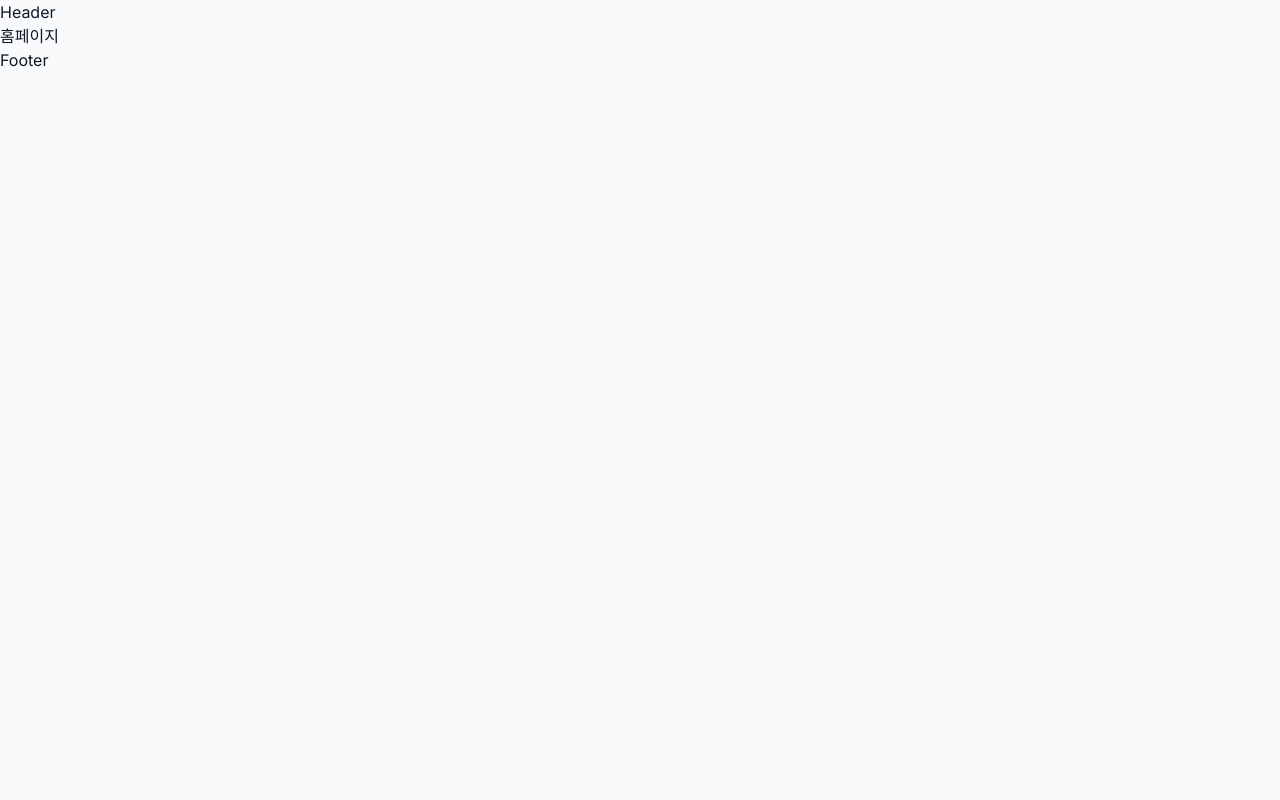
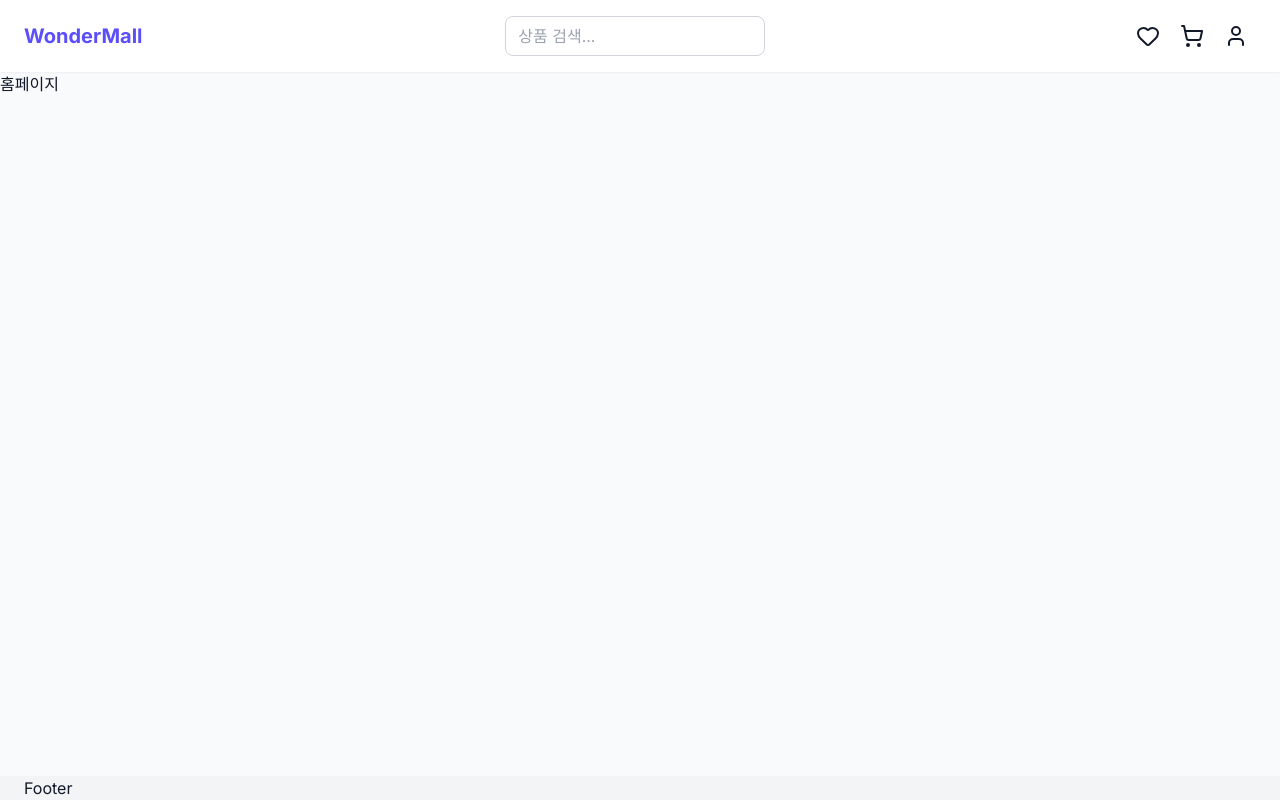
Before and after one commit to SanginJeong/wm, a React (Vite) app in the folder apps/web/: page / in a window 1280 px wide. Built offline with nearby package versions, Linux system fonts and the light colour scheme.

Commit message:
feat: Header & Layout

```diff
--- a/apps/web/src/components/layout/Header.tsx
+++ b/apps/web/src/components/layout/Header.tsx
@@ -1,7 +1,47 @@
-import React from "react";
+import styled from "@emotion/styled";
+import { Link } from "react-router";
+import { IconLink, Input, theme } from "@wondermall/ui";
+import { HeartIcon, LogInIcon, ShoppingCartIcon, UserIcon } from "lucide-react";
+
+const StyledHeaderContent = styled.div`
+  display: flex;
+  justify-content: space-between;
+  align-items: center;
+  padding: ${({ theme }) => theme.spacing[4]} 0;
+`;
+
+const StyledTitle = styled(Link)`
+  font-size: ${({ theme }) => theme.typography.fontSize.xl};
+  font-weight: ${({ theme }) => theme.typography.fontWeight.bold};
+  color: ${({ theme }) => theme.colors.primary[500]};
+  text-decoration: none;
+`;
+
+const StyledAuthActions = styled.div`
+  display: flex;
+  align-items: center;
+  gap: ${({ theme }) => theme.spacing[1]};
+`;
 
 const Header = () => {
-  return <header>Header</header>;
+  const isLoggedIn = true;
+
+  return (
+    <StyledHeaderContent>
+      <StyledTitle to="/">WonderMall</StyledTitle>
+      <Input placeholder="상품 검색..." />
+
+      {isLoggedIn ? (
+        <StyledAuthActions>
+          <IconLink to="/mypage/wishlist" icon={<HeartIcon />} />
+          <IconLink to="/mypage/cart" icon={<ShoppingCartIcon />} />
+          <IconLink to="/mypage" icon={<UserIcon />} />
+        </StyledAuthActions>
+      ) : (
+        <IconLink to="/auth/login" icon={<LogInIcon />} />
+      )}
+    </StyledHeaderContent>
+  );
 };
 
 export default Header;
--- a/apps/web/src/components/layout/Layout.tsx
+++ b/apps/web/src/components/layout/Layout.tsx
@@ -1,15 +1,57 @@
+import styled from "@emotion/styled";
 import { Header, Footer } from "@/components/layout";
 import { Outlet } from "react-router";
 
+const StyledPage = styled.div`
+  display: flex;
+  flex-direction: column;
+  min-height: 100vh;
+`;
+
+const StyledHeader = styled.header`
+  position: sticky;
+  top: 0;
+  z-index: 100;
+  background-color: ${({ theme }) => theme.colors.white};
+  box-shadow: ${({ theme }) => theme.shadows.sm};
+`;
+
+const StyledMain = styled.main`
+  flex: 1;
+`;
+
+export const Container = styled.div`
+  width: 100%;
+  max-width: ${({ theme }) => theme.breakpoints.xl};
+  margin: 0 auto;
+  padding: 0 ${({ theme }) => theme.spacing[4]};
+
+  @media (min-width: ${({ theme }) => theme.breakpoints.md}) {
+    padding: 0 ${({ theme }) => theme.spacing[6]};
+  }
+`;
+
+const StyledFooter = styled.footer`
+  background-color: ${({ theme }) => theme.colors.gray[100]};
+`;
+
 const Layout = () => {
   return (
-    <>
-      <Header />
-      <main>
+    <StyledPage>
+      <StyledHeader>
+        <Container>
+          <Header />
+        </Container>
+      </StyledHeader>
+      <StyledMain>
         <Outlet />
-      </main>
-      <Footer />
-    </>
+      </StyledMain>
+      <StyledFooter>
+        <Container>
+          <Footer />
+        </Container>
+      </StyledFooter>
+    </StyledPage>
   );
 };
 
--- a/apps/web/src/components/layout/index.ts
+++ b/apps/web/src/components/layout/index.ts
@@ -1,4 +1,4 @@
 // 앱 전체 레이아웃 구성 컴포넌트 (Header, Footer, Layout)
 export { default as Header } from "./Header";
 export { default as Footer } from "./Footer";
-export { default as Layout } from "./Layout";
+export { default as Layout, Container } from "./Layout";
```
